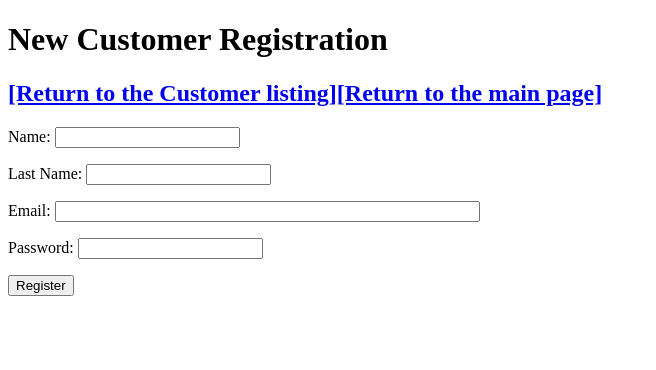
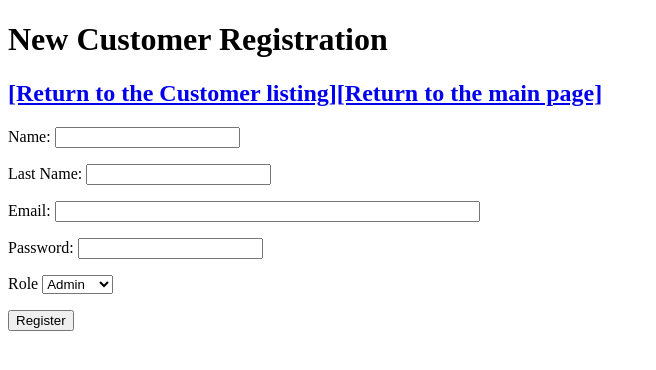
Before and after one commit to joshuaPhong/bnb, a PHP site: page /bnb/registercustomer.php in a window 1280 px wide. Shown: the top 370 px of the page, without its empty margins (0-656 px from the left). Run offline with PHP 8.4, Linux system fonts and the light colour scheme.

Commit message:
dropdown for admin registration

```diff
--- a/checksession.php
+++ b/checksession.php
@@ -10,7 +10,7 @@ session_start();
 
 function isAdmin()
 {
-    if (($_SESSION['loggedin'] == 1) and ($_SESSION['userid'] == 1))
+    if (($_SESSION['loggedin'] == 1) and ($_SESSION['customerid'] == 1))
         return TRUE;
     else
         return FALSE;
@@ -64,5 +64,5 @@ function logout()
     $_SESSION['customerid'] = -1;
     $_SESSION['username'] = '';
     $_SESSION['URI'] = '';
-    header('Location: http://localhost/bnb/login.php', true, 303);
+    header('Location: http://localhost/bnb/index.php', true, 303);
 }
--- a/registercustomer.php
+++ b/registercustomer.php
@@ -45,11 +45,13 @@
     $password = cleanInput($_POST['password']);
     $hashpassword = password_hash($password, PASSWORD_DEFAULT);
 
+    $role = cleanInput($_POST['role']);
+
     //save the customer data if the error flag is still clear
     if ($error == 0) {
-      $query = "INSERT INTO customer (firstname,lastname,email,password) VALUES (?,?,?,?)";
+      $query = "INSERT INTO customer (firstname,lastname,email,password, role) VALUES (?,?,?,?,?)";
       $stmt = mysqli_prepare($db_connection, $query); //prepare the query
-      mysqli_stmt_bind_param($stmt, 'ssss', $firstname, $lastname, $email, $hashpassword);
+      mysqli_stmt_bind_param($stmt, 'ssssi', $firstname, $lastname, $email, $hashpassword, $role);
       mysqli_stmt_execute($stmt);
       mysqli_stmt_close($stmt);
       echo "<h2>customer saved</h2>";
@@ -101,6 +103,15 @@
                 maxlength="32"
                 required>
         </p>
+        <P>
+            <label for="role">Role</label>
+            <select name="role"
+                id="role">
+                <option value="9">Admin</option>
+                <option value="1">Member</option>
+                <option value="0">Casual</option>
+            </select>
+        </P>
 
         <input type="submit"
             name="submit"
```
Also changed, not shown: login.php (+19 -3 lines).
